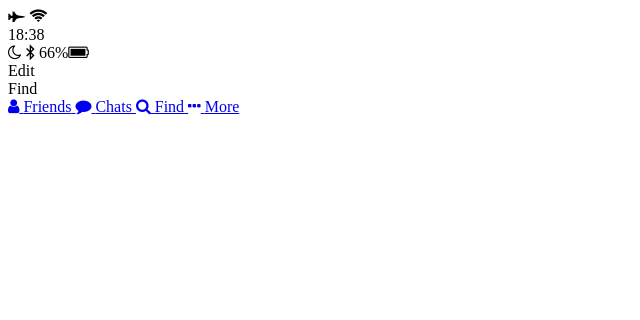
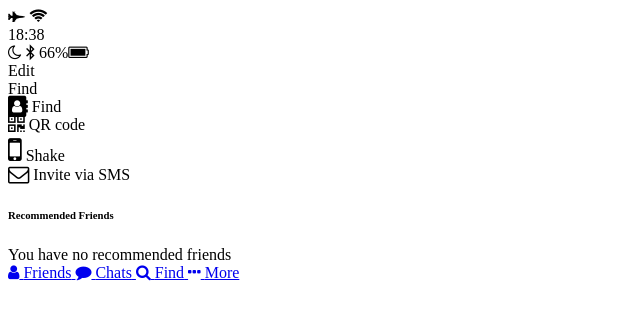
Before and after one commit to qldpsqlehdgh/kakao-clone, a plain HTML site: page find.html in a window 1280 px wide. Shown: the whole page, without its empty margins (0-640 px from the left). Drawn offline with Linux system fonts and the light colour scheme.

Commit message:
find is done

```diff
--- a/find.html
+++ b/find.html
@@ -32,6 +32,32 @@
         <div class="header__column"></div>
       </div>
     </header>
+    <main class="find">
+      <sction class="find__option">
+        <div class="find__option">
+          <i class="fa fa-address-book fa-lg"></i>
+          <span class="fine__option-bar__title">Find</span>
+        </div>
+        <div class="find__option">
+          <i class="fa fa-qrcode fa-lg"></i>
+          <span class="fine__option-bar__title">QR code</span>
+        </div>
+        <div class="find__option">
+          <i class="fa fa-mobile fa-2x"></i>
+          <span class="fine__option-bar__title">Shake</span>
+        </div>
+        <div class="find__option">
+          <i class="fa fa-envelope-o fa-lg"></i>
+          <span class="fine__option-bar__title">Invite via SMS</span>
+        </div>
+      </sction>
+      <sction class="find__recommended">
+        <header><h6 class="recommended__title">Recommended Friends</h6></header>
+        <div class="recommended__none">
+          <span class="recommended__text">You have no recommended friends</span>
+        </div>
+      </sction>
+    </main>
     <nav class="tab-bar">
       <a href="index.html" class="tab-bar__tab">
         <i class="fa fa-user"></i> <span class="tab-bar__title">Friends</span>
```
